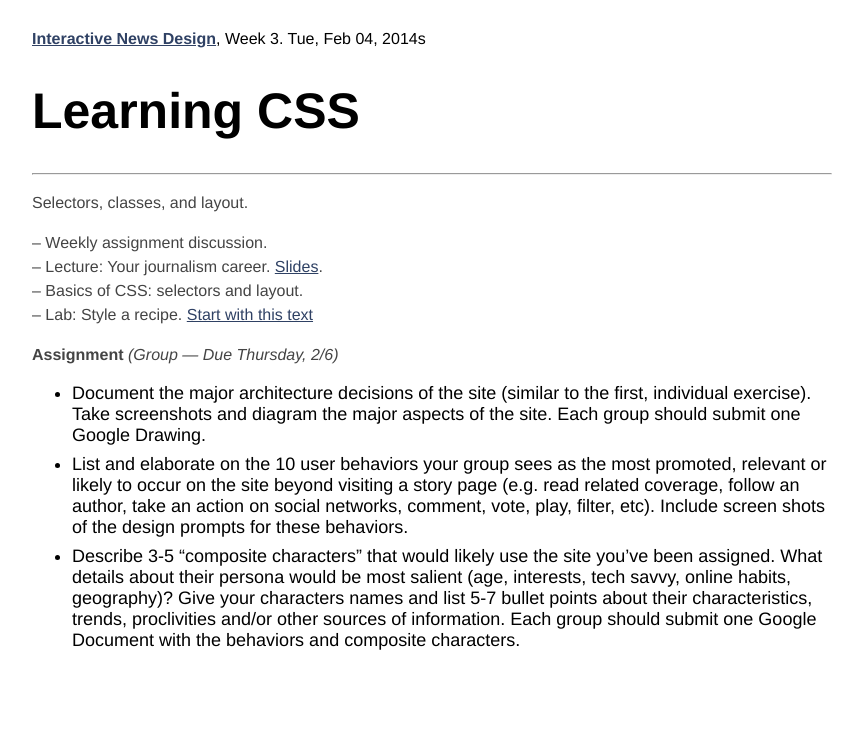
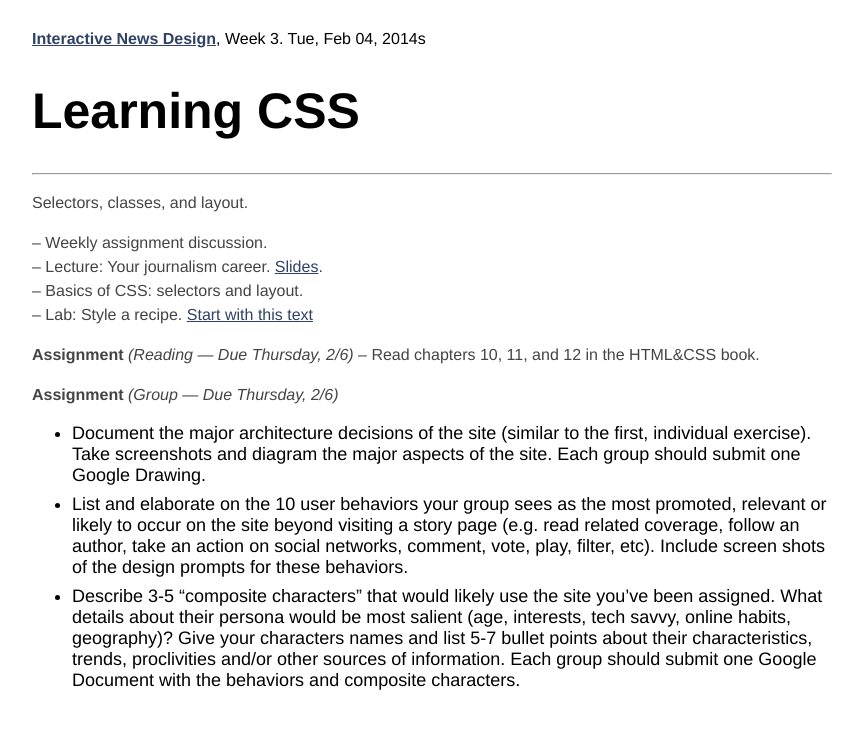
Before and after one commit to tysone/2014-columbia, a Jekyll site: the page built from _posts/2014-02-04-class-4.md, in a window 1280 px wide. Shown: the top 729 px of the page, without its empty margins (248-1111 px from the left). Built offline with Jekyll 4.4.1, drawn with Linux system fonts in a browser that asks for light colours.

Commit message:
add reading assignment

```diff
--- a/_posts/2014-02-04-class-4.md
+++ b/_posts/2014-02-04-class-4.md
@@ -12,6 +12,9 @@ Selectors, classes, and layout.
 – Basics of CSS: selectors and layout.<br />
 – Lab: Style a recipe. [Start with this text](http://tysone.github.io/2014-columbia-projects/Josh_Keller/week3/exercises.html)
 
+**Assignment** *(Reading — Due Thursday, 2/6)*
+– Read chapters 10, 11, and 12 in the HTML&amp;CSS book.
+
 **Assignment** *(Group — Due Thursday, 2/6)*
 
 - Document the major architecture decisions of the site (similar to the first, individual exercise). Take screenshots and diagram the major aspects of the site. Each group should submit one Google Drawing.
```
